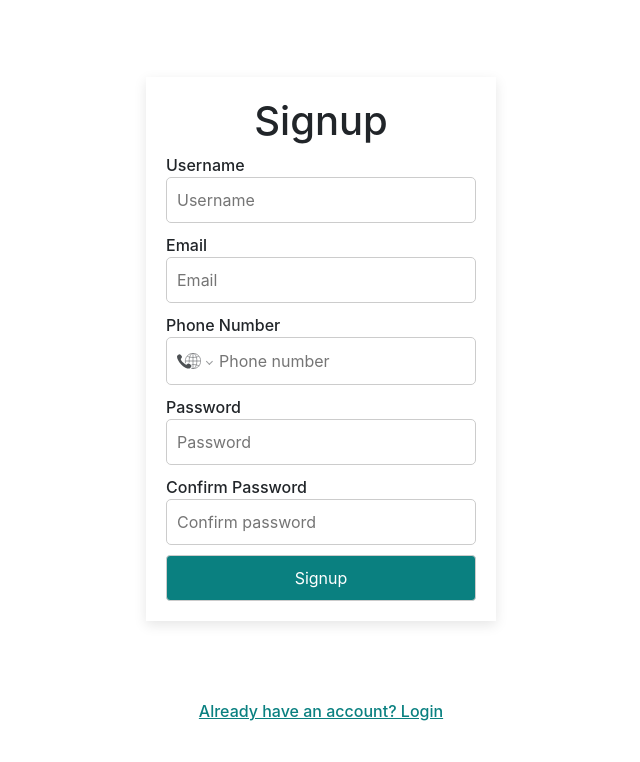
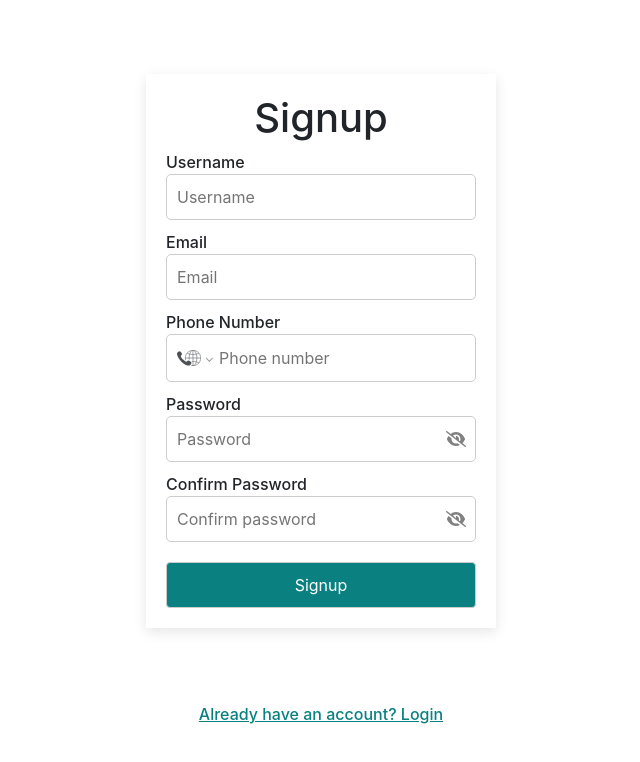
Before and after one commit to TringappsNet/sd-ui-ta-hub-next, a Next.js app: page /signup in a window 1280 px wide. Shown: the top 762 px of the page, without its empty margins (319-959 px from the left). Built offline with nearby package versions, Linux system fonts and the light colour scheme.

Commit message:
passIconadded

```diff
--- a/app/login/page.tsx
+++ b/app/login/page.tsx
@@ -6,6 +6,8 @@ import { toast } from "react-hot-toast";
 import "../styles/login.css";
 import CustomSnackbar from "../CustomSnackbar/CustomSnackbar";
 import 'bootstrap/dist/css/bootstrap.css';
+import { FontAwesomeIcon } from '@fortawesome/react-fontawesome'
+import { faEye, faEyeSlash } from '@fortawesome/free-solid-svg-icons'
 
 export default function LoginPage() {
   const router = useRouter();
@@ -13,6 +15,7 @@ export default function LoginPage() {
     email: "",
     password: "",
   });
+  const [showPassword, setShowPassword] = useState(false);
   const [openSnackbar, setOpenSnackbar] = useState(false);
   const [snackbarMessage, setSnackbarMessage] = useState("");
   const [snackbarVariant, setSnackbarVariant] = useState<"success" | "error">("success");
@@ -105,14 +108,19 @@ export default function LoginPage() {
         />
 
           <label htmlFor="password">Password</label>
+          <div className="password-input">
           <input
             className="input-field"
             id="password"
-          type="password"
+            type={showPassword ? "text" : "password"}
             value={user.password}
             onChange={handlePasswordChange}
             placeholder="Password"
           />
+          <span className="input-icon" onClick={() => setShowPassword(!showPassword)}>
+            <FontAwesomeIcon icon={showPassword ? faEye : faEyeSlash} />
+          </span>
+        </div>
 
         <a href="/forget" className="forget">
           Forget password?
--- a/app/signup/page.tsx
+++ b/app/signup/page.tsx
@@ -8,6 +8,8 @@ import 'react-phone-number-input/style.css';
 import '../styles/signup.css';
 import 'bootstrap/dist/css/bootstrap.css';
 import CustomSnackbar from "../CustomSnackbar/CustomSnackbar";
+import { FontAwesomeIcon } from '@fortawesome/react-fontawesome'
+import { faEye, faEyeSlash } from '@fortawesome/free-solid-svg-icons'
 
 export default function SignupPage() {
     const router=useRouter();
@@ -18,6 +20,9 @@ export default function SignupPage() {
         confirmpassword: "",
         phone: ""
     });
+    const [showPassword, setShowPassword] = useState(false);
+    const [showPassword1, setShowPassword1] = useState(false);
+
     const [openSnackbar, setOpenSnackbar] = useState<boolean>(false);
     const [snackbarMessage, setSnackbarMessage] = useState<string>("");
     const [snackbarVariant, setSnackbarVariant] = useState<"success" | "error">("success");
@@ -110,6 +115,7 @@ export default function SignupPage() {
                 <h1>Signup</h1>
                 <label htmlFor="username">Username</label>
                 <input
+                required
                     className="input-field"
                     id="username"
                     type="text"
@@ -139,26 +145,40 @@ export default function SignupPage() {
                     style={{ borderColor: (formSubmitted && !user.phone.trim()) ? "grey" : "" }}
                 />
 
+                <div>
                 <label htmlFor="password">Password</label>
-                <input
+                <div className="password-input">
+                    <input
                     className="input-field"
                     id="password"
-                    type="password"
+                    type={showPassword ? "text" : "password"}
                     value={user.password}
                     onChange={(e) => setUser({ ...user, password: e.target.value })}
                     placeholder="Password"
                     style={{ borderColor: (formSubmitted && !user.password.trim()) ? "grey" : "" }}
-                />
+                    />
+                    <span className="input-icon" onClick={() => setShowPassword(!showPassword)}>
+                    <FontAwesomeIcon icon={showPassword ? faEye :faEyeSlash } />
+                    </span>
+                </div>
+
                 <label htmlFor="confirmpassword">Confirm Password</label>
-                <input
+                <div className="password-input">
+                    <input
                     className="input-field"
                     id="confirmpassword"
-                    type="password"
+                    type={showPassword1 ? "text" : "password"}
                     value={user.confirmpassword}
                     onChange={(e) => setUser({ ...user, confirmpassword: e.target.value })}
                     placeholder="Confirm password"
                     style={{ borderColor: (formSubmitted && !user.confirmpassword.trim()) ? "grey" : "" }}
-                />
+                    />
+                    <span className="input-icon" onClick={() => setShowPassword1(!showPassword1)}>
+                    <FontAwesomeIcon icon={showPassword1 ? faEye :faEyeSlash} />
+                    </span>
+                </div>
+                </div>
+
                 <button
                     onClick={onSignup}
                     className="button"
--- a/app/styles/login.css
+++ b/app/styles/login.css
@@ -107,3 +107,31 @@ input[type="checkbox"] {
 .login-secondary{
   padding-top: 10px;
 }
+
+
+
+.input-icon {
+  position: absolute;
+  top: 50%;
+  right: 10px;
+  transform: translateY(-50%);
+  cursor: pointer;
+}
+
+.input-icon i {
+  font-size: 1.2rem;
+}
+
+.password-input {
+  position: relative;
+}
+
+.input-icon {
+  position: absolute;
+  top: 50%;
+  right: 10px;
+  transform: translateY(-50%);
+  cursor: pointer;
+  padding-bottom: 10px;
+  color: grey;
+}
--- a/app/styles/signup.css
+++ b/app/styles/signup.css
@@ -14,7 +14,6 @@ form{
   align-items: center;
   margin: 0;
   font-weight: 500;
-
   font-family: -apple-system,system-ui,BlinkMacSystemFont,"Segoe UI",Roboto,"Helvetica Neue",Arial,sans-serif
 
 
@@ -65,6 +64,7 @@ form{
   color: #fff;
   cursor: pointer;
   width: 100%;
+  margin-top: 10px;
 }
 
 .button:hover {
@@ -111,3 +111,21 @@ input[type="checkbox"] {
   outline-color: transparent;
 
 }
+
+.password-input {
+  position: relative;
+}
+
+.input-field {
+  padding-right: 30px; /* Adjust this value to provide space for the icon */
+}
+
+.input-icon {
+  position: absolute;
+  top: 50%;
+  right: 10px; /* Adjust this value to position the icon as desired */
+  transform: translateY(-50%);
+  cursor: pointer;
+  padding-bottom: 10px;
+  color: grey;
+}
--- a/package.json
+++ b/package.json
@@ -11,6 +11,9 @@
   "dependencies": {
     "@emotion/react": "^11.11.4",
     "@emotion/styled": "^11.11.5",
+    "@fortawesome/fontawesome-free": "^6.5.2",
+    "@fortawesome/free-solid-svg-icons": "^6.5.2",
+    "@fortawesome/react-fontawesome": "^0.2.0",
     "@mui/icons-material": "^5.15.16",
     "@mui/material": "^5.15.16",
     "@types/react-router-dom": "^5.3.3",
```
Also changed, not shown: 1 other file (tests, documents, lock files or other folders). Lines whose indentation alone changed are shown as unchanged.
